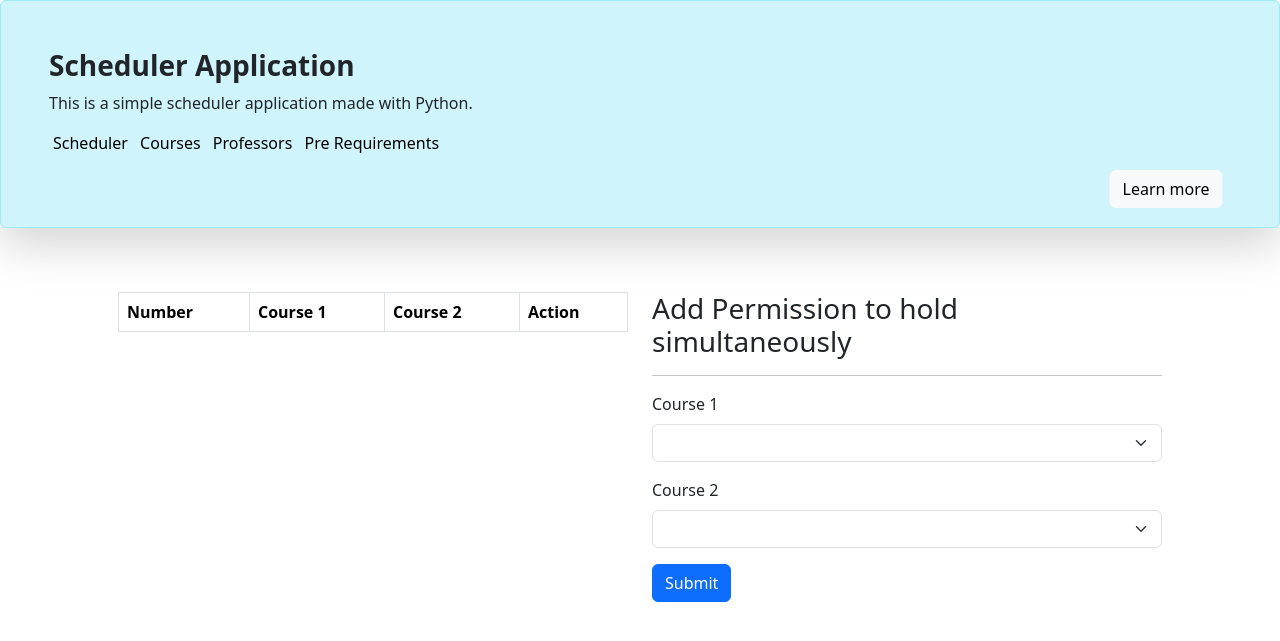
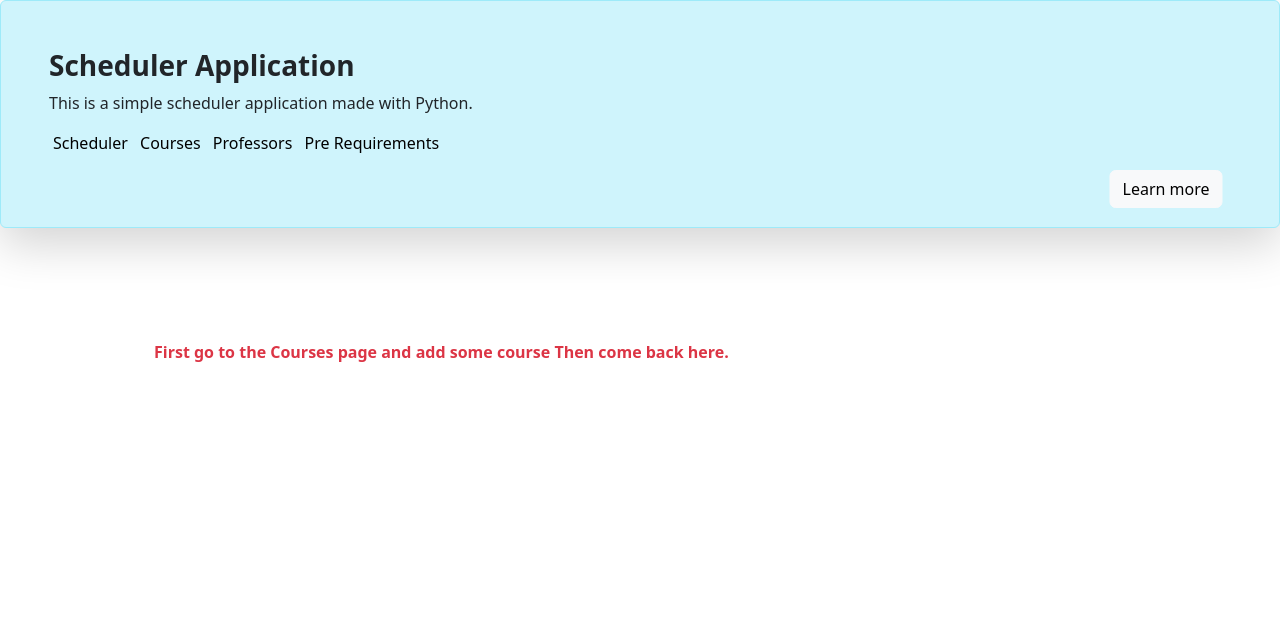
Before and after one commit to mehdee81/kakaoo, a Django app: page /pre_requirements in a window 1280 px wide. Shown: the top 641 px of the page. Run offline with Django 4.2, Linux system fonts and the light colour scheme; data that the repository does not hold is empty; some libraries are stand-ins or nearby versions.

Commit message:
Add Some Conditions.

```diff
--- a/app/templates/scheduler/professors.html
+++ b/app/templates/scheduler/professors.html
@@ -2,6 +2,7 @@
 {% block page_body %}
 <div class="container p-lg-5">
     <div class="row">
+        {% if professors %}
         <div class="col-12 col-lg">
             <table class="table table-striped table-bordered">
                 <thead>
@@ -24,6 +25,7 @@
                 </tbody>
             </table>
         </div>
+        {% endif %}
         <div class="col-12 col-lg">
             <h3>Add Professor</h3>
             <hr>
--- a/app/templates/scheduler/sametimes.html
+++ b/app/templates/scheduler/sametimes.html
@@ -2,6 +2,7 @@
 {% block page_body %}
 <div class="container p-lg-5">
     <div class="row">
+        {% if courses %}
         <div class="col-12 col-lg">
             <table class="table table-striped table-bordered">
                 <thead>
@@ -26,6 +27,8 @@
                 </tbody>
             </table>
         </div>
+        {% endif %}
+        {% if courses %}
         <div class="col-12 col-lg">
             <h3>Add Permission to hold simultaneously</h3>
             <hr>
@@ -33,7 +36,7 @@
                 {% csrf_token %}
                 <div class="mb-3">
                     <label for="sametime_course_1" class="form-label">Course 1</label>
-                    <select id="sametime_course_1" name="sametime_course_1" class="form-select">
+                    <select id="sametime_course_1" name="sametime_course_1" class="form-select" required>
                         {% for course in courses %}
                         <option value={{course.course}}>{{course.course}}</option>
                         {% endfor %}
@@ -41,7 +44,7 @@
                 </div>
                 <div class="mb-3">
                     <label for="sametime_course_2" class="form-label">Course 2</label>
-                    <select id="sametime_course_2" name="sametime_course_2" class="form-select">
+                    <select id="sametime_course_2" name="sametime_course_2" class="form-select" required>
                         {% for course in courses %}
                         <option value={{course.course}}>{{course.course}}</option>
                         {% endfor %}
@@ -50,6 +53,15 @@
                 <button type="submit" class="btn btn-primary">Submit</button>
             </form>
         </div>
+        {% else %}
+            <div class="container p-5">
+                <p class="text-danger">
+                    <b>
+                        First go to the Courses page and add some course Then come back here.
+                    </b>
+                </p>
+            </div>
+        {% endif %}
     </div>
 </div>
 {% endblock %}
```
Also changed, not shown: app/templates/scheduler/Courses.html (+14 -7 lines).
